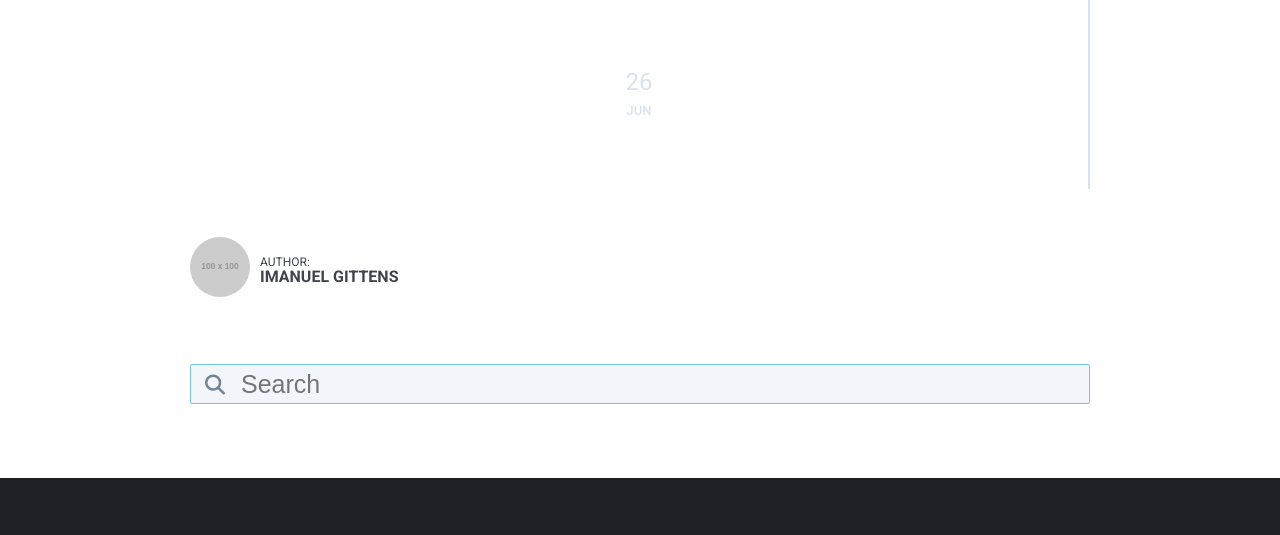
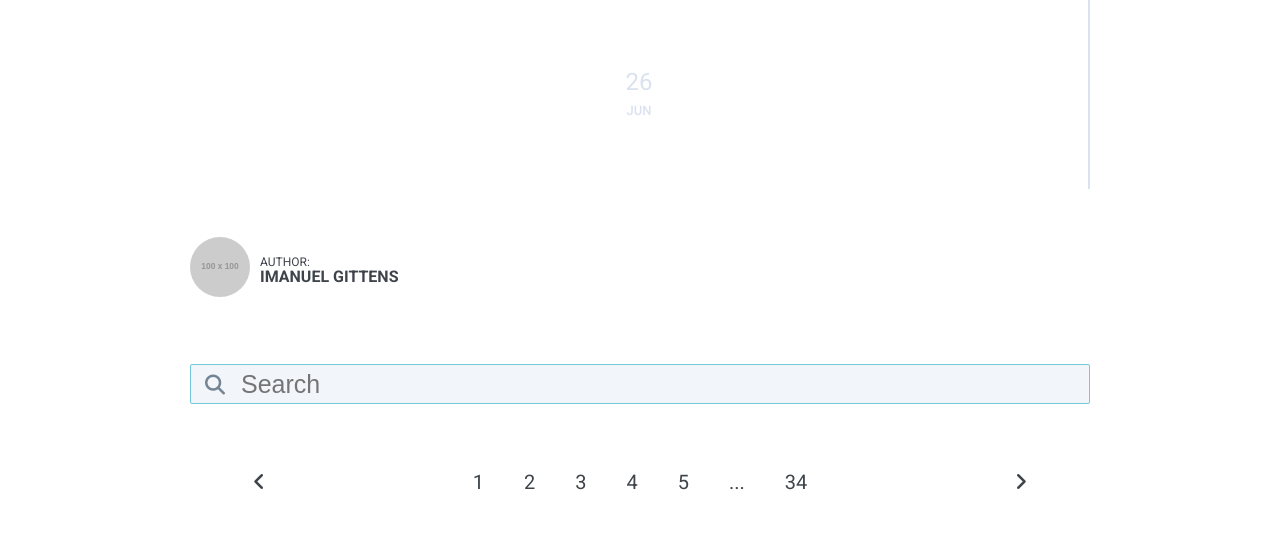
Before and after one commit to DGeero89/bov-academy-blog, a plain HTML site: page index.html in a window 1280 px wide. Shown: the part 102-637 px from the top of the page. Drawn offline with nearby package versions, Linux system fonts and the light colour scheme; files that its build step writes are made by us from their sources; placeholder pictures from the web are drawn by us.

Commit message:
Created postpagination component.

```diff
--- a/index.html
+++ b/index.html
@@ -82,7 +82,43 @@
           <i class="fa fa-search" aria-hidden="true"></i>
         </div>
       </div>
-
+      <br />
+      <br />
+      <br />
+      <br />
+      <div class="c-pagination">
+        <div class="c-pagination__previous">
+          <a href="#"><i class="fa fa-angle-left" aria-hidden="true"></i></a>
+        </div>
+        <div class="c-pagination__page-numbers">
+          <ul class="l-list">
+            <li class="l-list__item">
+              <a href="#">1</a>
+            </li>
+            <li class="l-list__item">
+              <a href="#">2</a>
+            </li>
+            <li class="l-list__item">
+              <a href="#">3</a>
+            </li>
+            <li class="l-list__item">
+              <a href="#">4</a>
+            </li>
+            <li class="l-list__item">
+              <a href="#">5</a>
+            </li>
+            <li class="l-list__item">
+              ...
+            </li>
+            <li class="l-list__item">
+              <a href="#">34</a>
+            </li>
+          </ul>
+        </div>
+        <div class="c-pagination__next">
+          <a href="#"><i class="fa fa-angle-right" aria-hidden="true"></i></a>
+        </div>
+      </div>
 
     </div>
   </main>
--- /dev/null
+++ b/stylesheets/components/_paginate.scss
@@ -0,0 +1,19 @@
+.c-pagination{
+  display: flex;
+  justify-content: space-between;
+  font-size: 20px;
+  color: $color-mako;
+  padding: 0 7%;
+  a{
+    color: $color-mako;
+    &:hover{
+      color: $color-picton-blue;
+    }
+    &:active{
+      color: $color-picton-blue;
+    }
+  }
+  .c-pagination__page-numbers li{
+    padding: 0 20px;
+  }
+}
--- a/stylesheets/main.scss
+++ b/stylesheets/main.scss
@@ -18,6 +18,7 @@
 @import 'components/author';
 @import 'components/post_date';
 @import 'components/search';
+@import 'components/paginate';
 
 // @import 'pages/..';
 
```
Also changed, not shown: stylesheets/main.css, 1 other file.
